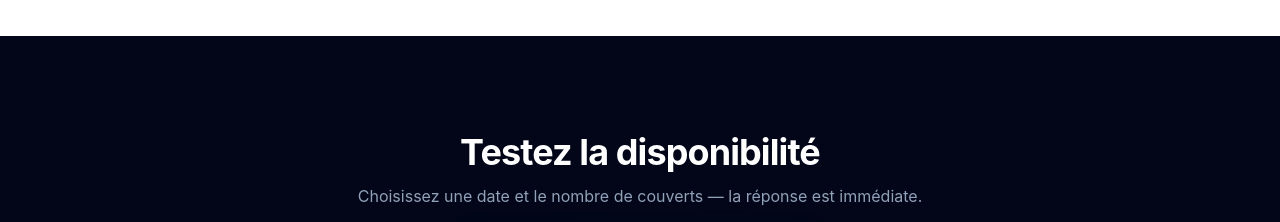
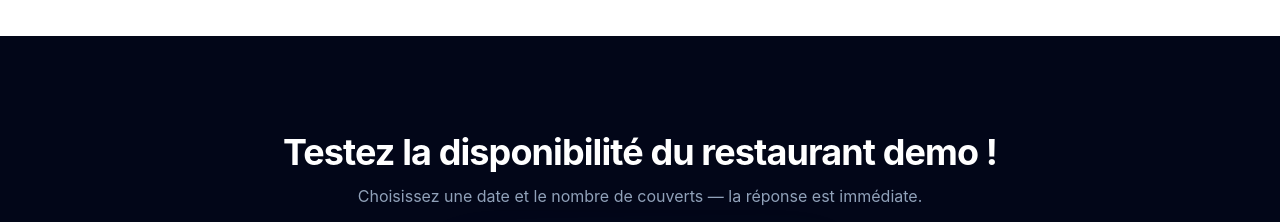
Before and after one commit to MathisZerbib/mbc-reservation, a React (Vite) app in the folder frontend/: page / in a window 1280 px wide. Shown: the part 1980-2202 px from the top of the page. Built offline with nearby package versions, Linux system fonts and the light colour scheme; no server answers.

Commit message:
feat(frontend): name the demo restaurant in the landing teaser
'Testez la disponibilité' did not say what a visitor was about to try.
The heading now points at the demo restaurant the widget is wired to, and
the unit test pins the exact string so it cannot silently drift back.

```diff
--- a/frontend/src/i18n/translations.ts
+++ b/frontend/src/i18n/translations.ts
@@ -104,7 +104,7 @@ export const TRANSLATIONS = {
                 },
             },
             teaser: {
-                title: 'Check availability live',
+                title: 'Try the demo restaurant!',
                 subtitle: 'Pick a date and party size — the answer is instant.',
                 warming: 'The booking widget unlocks as soon as the server is awake.',
             },
@@ -500,7 +500,7 @@ export const TRANSLATIONS = {
                 },
             },
             teaser: {
-                title: 'Testez la disponibilité',
+                title: 'Testez la disponibilité du restaurant demo !',
                 subtitle: 'Choisissez une date et le nombre de couverts — la réponse est immédiate.',
                 warming: 'Le module de réservation se débloque dès que le serveur est prêt.',
             },
```
Also changed, not shown: 1 other file (tests, documents, lock files or other folders).
